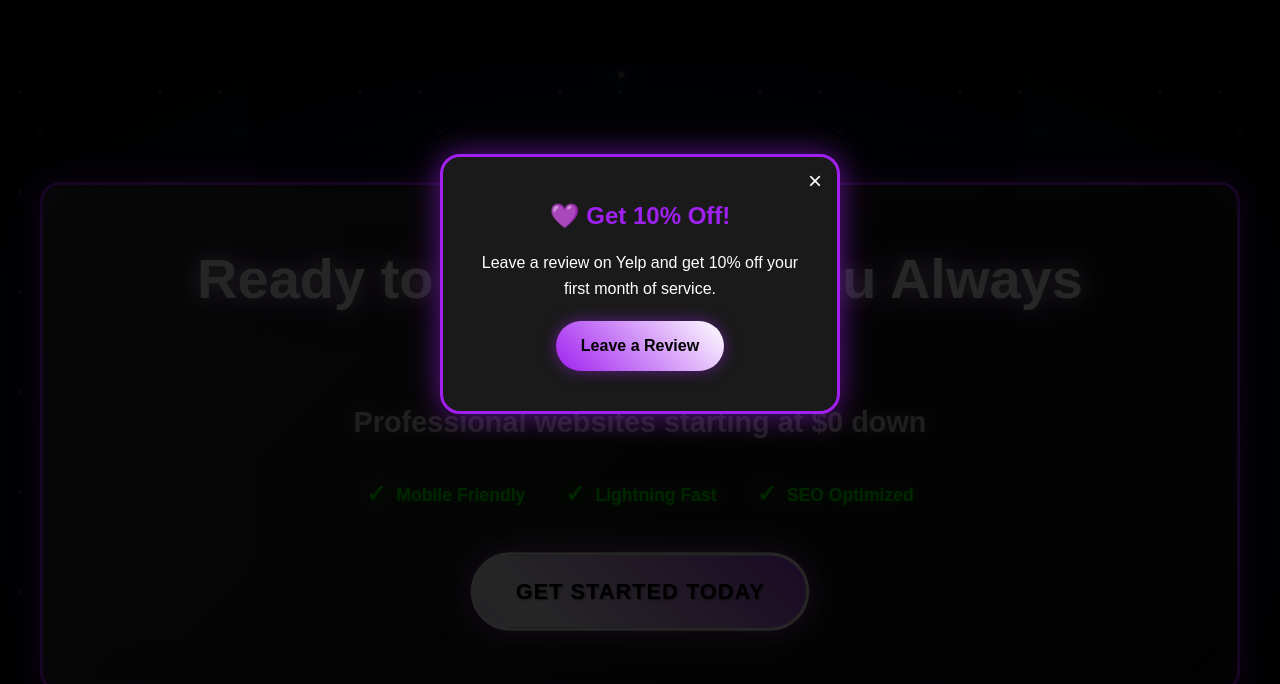
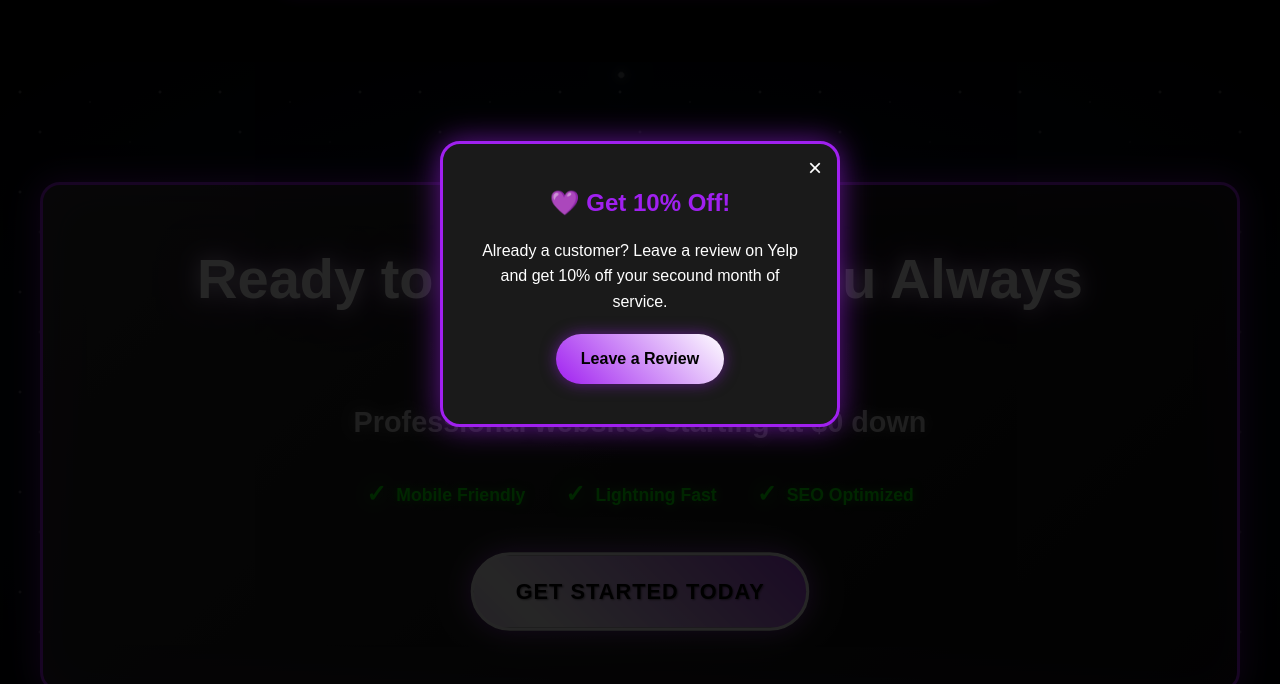
Before and after one commit to keef12341/keef12341.github.io, a plain HTML site: page index.html in a window 1280 px wide. Shown: the part 116-800 px from the top of the page. Drawn offline with Linux system fonts and the light colour scheme.

Commit message:
Update index.html

```diff
--- a/index.html
+++ b/index.html
@@ -1473,7 +1473,7 @@
 <div id="yelp-popup" style="display:none; position:fixed; top:0; left:0; width:100%; height:100%; background:rgba(0,0,0,0.85); z-index:9999; display:flex; justify-content:center; align-items:center;">
   <div style="background:#1a1a1a; border:3px solid #a020f0; border-radius:20px; padding:40px 30px; max-width:400px; text-align:center; color:#fff; box-shadow:0 0 30px rgba(160,32,240,0.6); position:relative;">
     <h2 style="margin-bottom:15px; font-size:24px; color:#a020f0;">💜 Get 10% Off!</h2>
-    <p style="margin-bottom:20px;">Leave a review on Yelp and get 10% off your first month of service.</p>
+    <p style="margin-bottom:20px;">Already a customer? Leave a review on Yelp and get 10% off your secound month of service.</p>
     <a href="https://www.yelp.com/biz/j-development-kodak?osq=J+Development&override_cta=Request+a+consultation" target="_blank" style="display:inline-block; padding:12px 25px; background:linear-gradient(45deg,#a020f0,#fff); color:#000; font-weight:bold; border-radius:30px; text-decoration:none; box-shadow:0 0 15px rgba(160,32,240,0.5);">Leave a Review</a>
     <button onclick="document.getElementById('yelp-popup').style.display='none'" style="position:absolute; top:10px; right:15px; font-size:24px; background:none; border:none; color:#fff; cursor:pointer;">×</button>
   </div>
```
